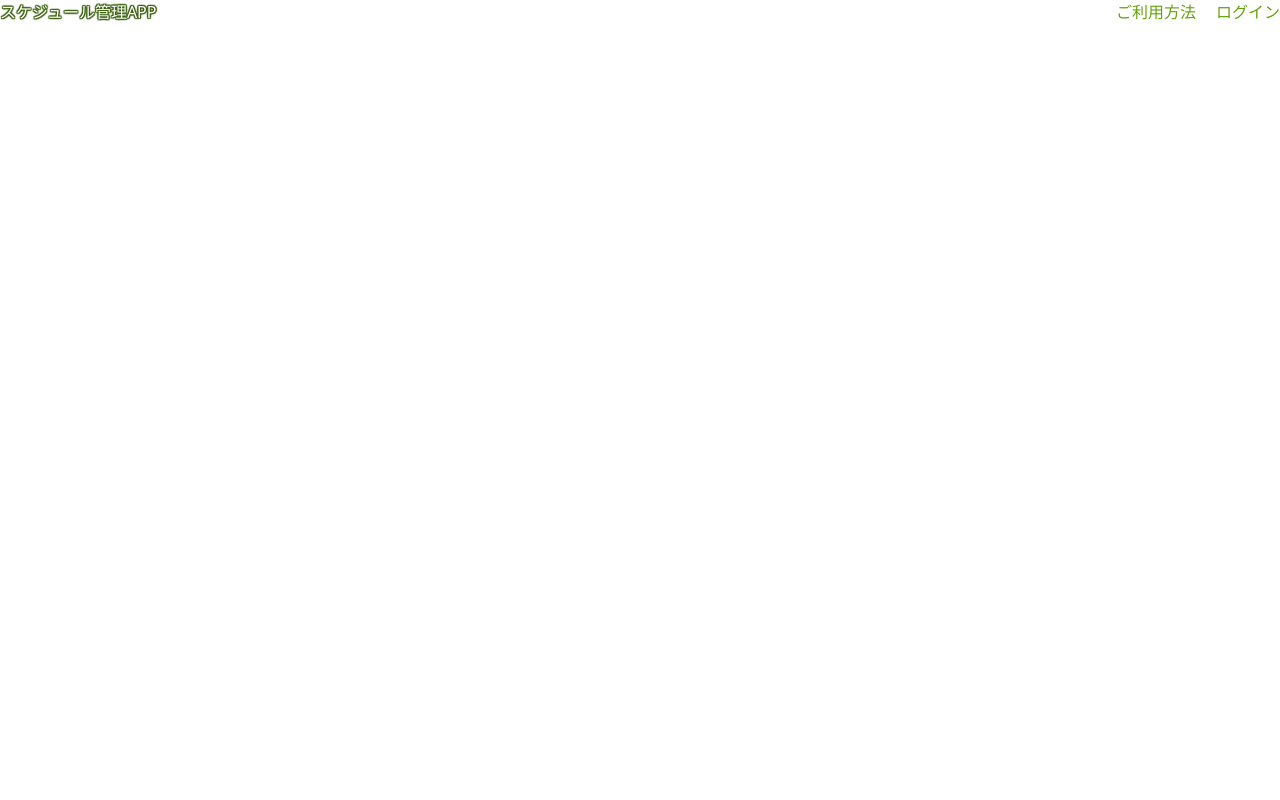
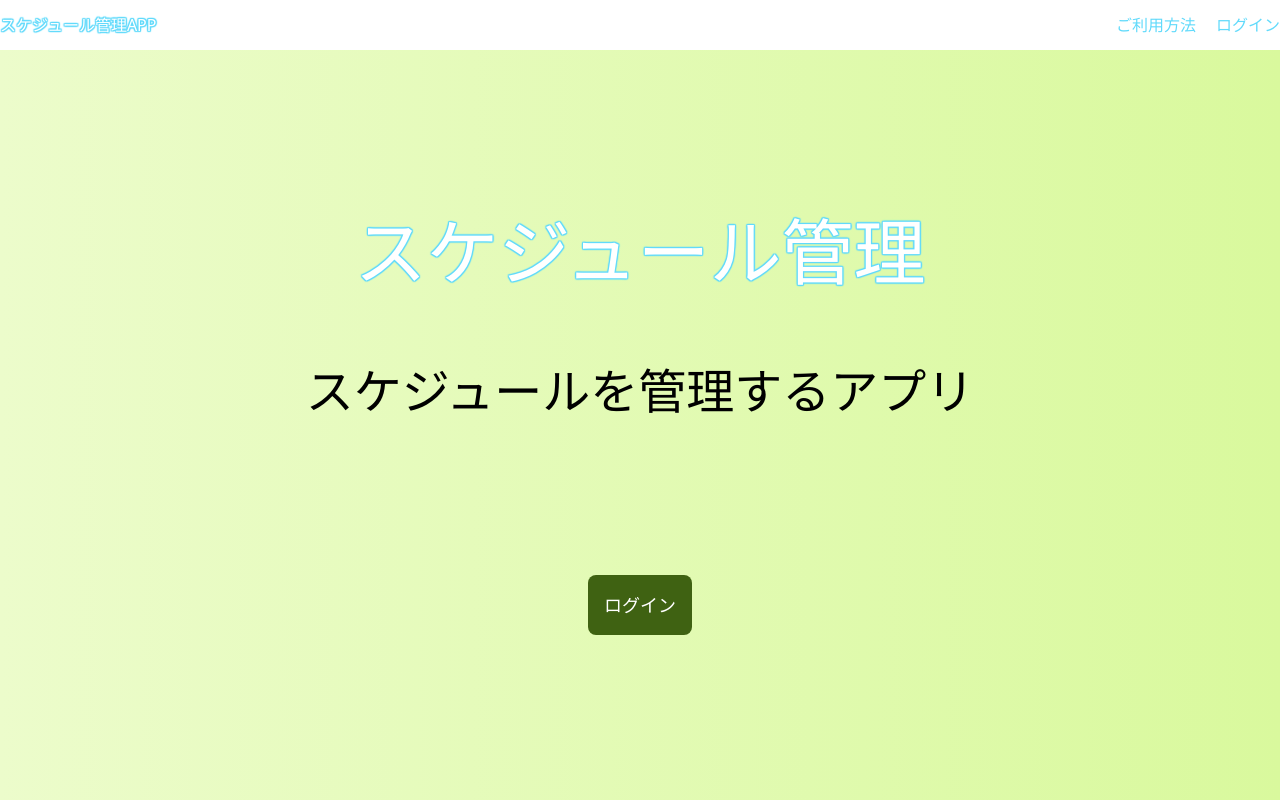
Before and after one commit to Hashimoto-Noriaki/next-schedule-app-failed, a Next.js app: page / in a window 1280 px wide. Built offline with nearby package versions, Linux system fonts and the light colour scheme.

Commit message:
トップ画面

```diff
--- a/src/pages/TopPage.tsx
+++ b/src/pages/TopPage.tsx
@@ -3,17 +3,26 @@ import React from "react";
 export const TopPage = () => {
   return (
     <div className="relative">
-      <header className="line-height:50px; fixed top-0 left-0 right-0">
+      <header className="bg-white leading-[50px] fixed top-0 left-0 right-0">
         <div className="container mx-auto flex justify-between">
           <p className="logo">スケジュール管理APP</p>
           <nav>
-            <ul className="flex gap-5 text-lime-600">
+            <ul className="flex gap-5 text-react-blue">
               <li>ご利用方法</li>
               <li>ログイン</li>
             </ul>
           </nav>
         </div>
       </header>
+      <main className="pt-[50px] bg-gradient-to-r from-lime-100 to-lime-200 h-screen flex flex-col justify-center items-center">
+        <div className="text-center">
+          <h1 className="text-7xl logo">スケジュール管理</h1>
+          <p className="pt-[10vh] text-5xl">スケジュールを管理するアプリ</p>
+          <div className="pt-[20vh]">
+            <button className="bg-lime-800 text-white p-4 text-lg rounded-lg">ログイン</button>
+          </div>
+        </div>
+      </main>
     </div>
   );
 };
--- a/src/styles/index.css
+++ b/src/styles/index.css
@@ -3,14 +3,14 @@
 @tailwind utilities;
 
 .logo {
-  color          : #ffffff;
-  text-shadow    :
-      1px  1px 1px #3f6212,
-    -1px  1px 1px #3f6212,
-      1px -1px 1px #3f6212,
-    -1px -1px 1px #3f6212,
-      1px  0px 1px #3f6212,
-      0px  1px 1px #3f6212,
-    -1px  0px 1px #3f6212,
-      0px -1px 1px #3f6212;
-}
+    color          : #ffffff;
+    text-shadow    :
+        1px  1px 1px #61DAFB,
+      -1px  1px 1px #61DAFB,
+        1px -1px 1px #61DAFB,
+      -1px -1px 1px #61DAFB,
+        1px  0px 1px #61DAFB,
+        0px  1px 1px #61DAFB,
+      -1px  0px 1px #61DAFB,
+        0px -1px 1px #61DAFB;
+  }
--- a/tailwind.config.js
+++ b/tailwind.config.js
@@ -2,7 +2,11 @@
 module.exports = {
   content: ["./src/**/*.{html,js,jsx,ts,tsx}"],
   theme: {
-    extend: {},
+    extend: {
+      colors: {
+        'react-blue': '#61DAFB', // Reactの水色に設定
+      },
+    },
   },
   plugins: [],
 };
```
